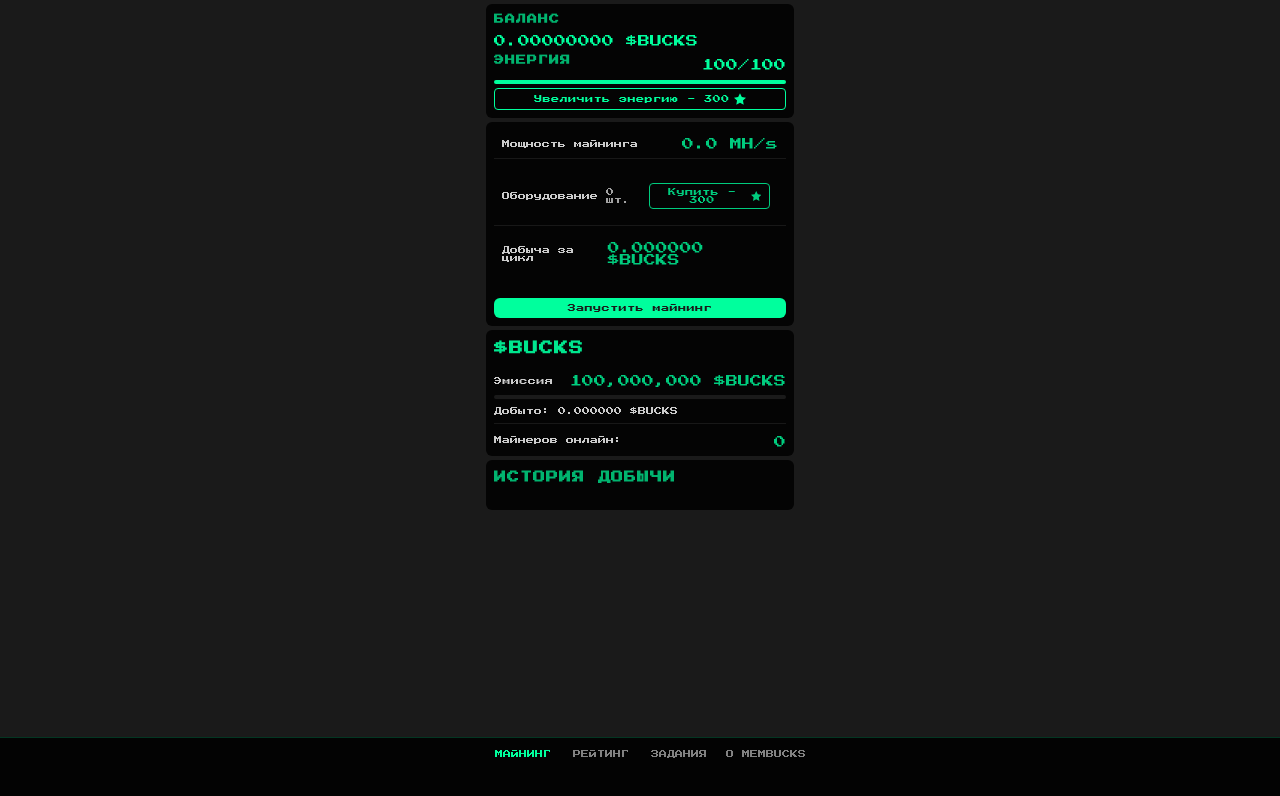
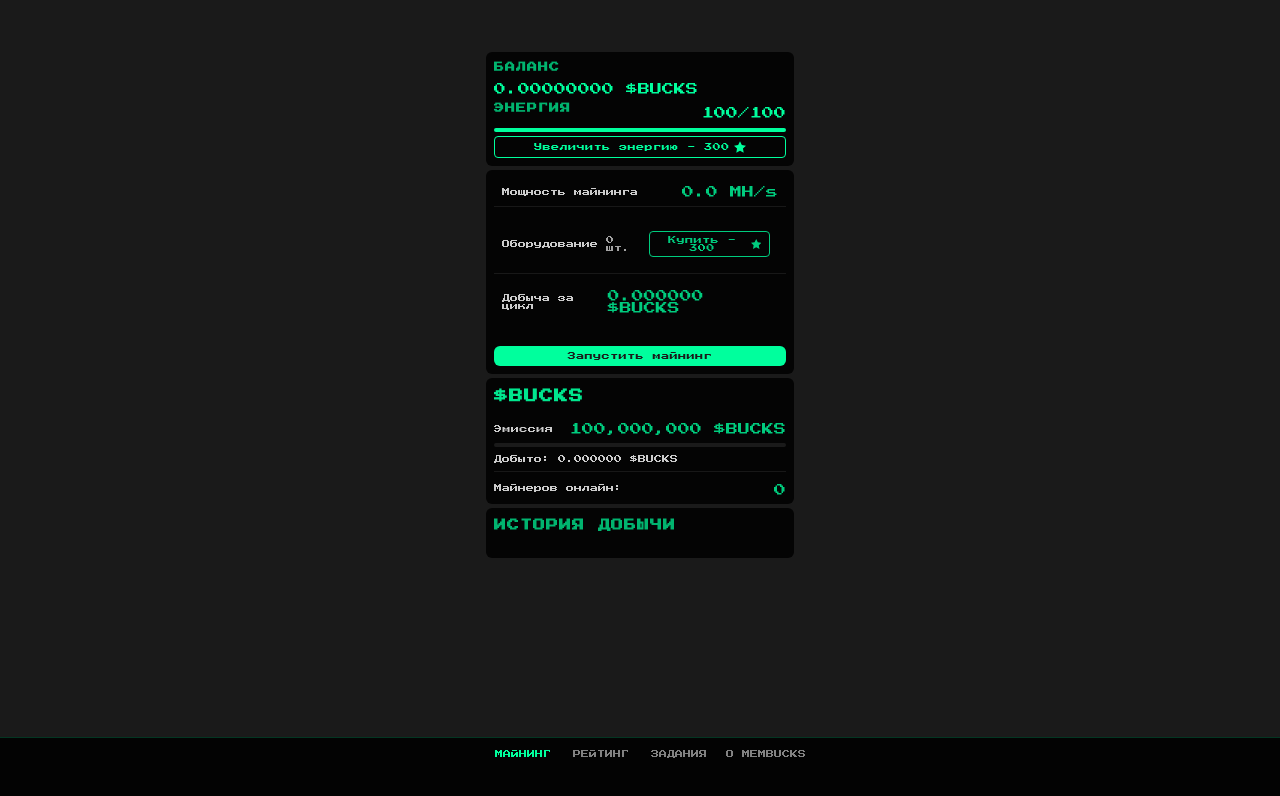
Before and after one commit to maggpro/membucks, a React (Create React App) app: page /#/mining in a window 1280 px wide. Shown: the top 796 px of the page. Built offline with nearby package versions, Linux system fonts and the light colour scheme.

Commit message:
Update build with new features

```diff
--- a/public/index.html
+++ b/public/index.html
@@ -3,7 +3,7 @@
   <head>
     <meta charset="utf-8" />
     <link rel="icon" href="%PUBLIC_URL%/favicon.ico" />
-    <meta name="viewport" content="width=device-width, initial-scale=1" />
+    <meta name="viewport" content="width=device-width, initial-scale=1, viewport-fit=cover" />
     <meta name="theme-color" content="#000000" />
     <meta name="description" content="MemBucks Mining Game" />
     <link rel="apple-touch-icon" href="%PUBLIC_URL%/logo192.png" />
--- a/src/styles/App.css
+++ b/src/styles/App.css
@@ -4,6 +4,11 @@
   --accent-color: #00ff9d;
   --text-color: #ffffff;
   --block-bg: rgba(0, 0, 0, 0.85);
+  --tg-theme-button-color: var(--accent-color);
+  --tg-theme-button-text-color: var(--primary-bg);
+  --tg-viewport-height: 100vh;
+  --tg-viewport-stable-height: 100vh;
+  --tg-header-height: 48px;
 }
 
 html, body {
@@ -34,11 +39,22 @@ html, body {
 .main-content {
   flex: 1;
   padding: 4px 6px;
+  padding-top: calc(var(--tg-header-height) + 4px);
   padding-bottom: 60px;
   overflow-y: auto;
   -webkit-overflow-scrolling: touch;
   box-sizing: border-box;
   width: 100%;
+  height: calc(var(--tg-viewport-stable-height) - var(--tg-header-height));
+}
+
+@supports (padding-top: env(safe-area-inset-top)) {
+  .main-content {
+    padding-top: calc(env(safe-area-inset-top) + var(--tg-header-height) + 4px);
+    padding-left: calc(env(safe-area-inset-left) + 6px);
+    padding-right: calc(env(safe-area-inset-right) + 6px);
+    padding-bottom: calc(env(safe-area-inset-bottom) + 60px);
+  }
 }
 
 .mining-page,
```
